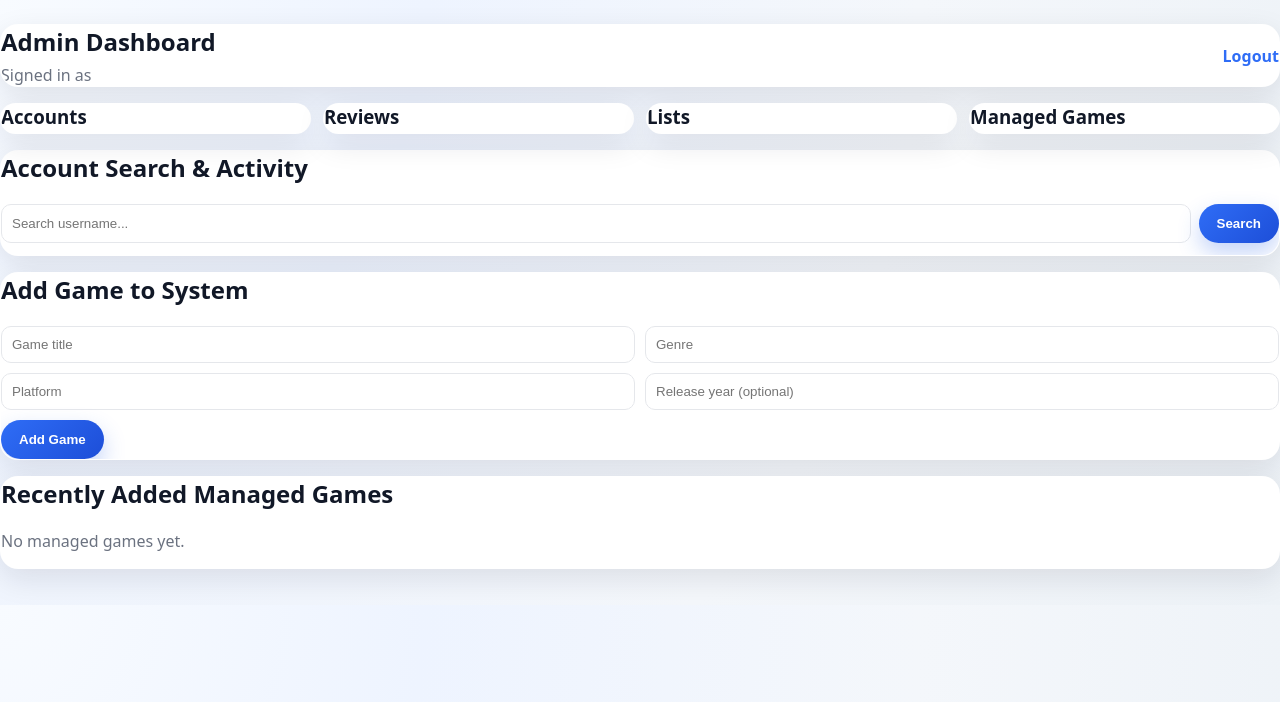
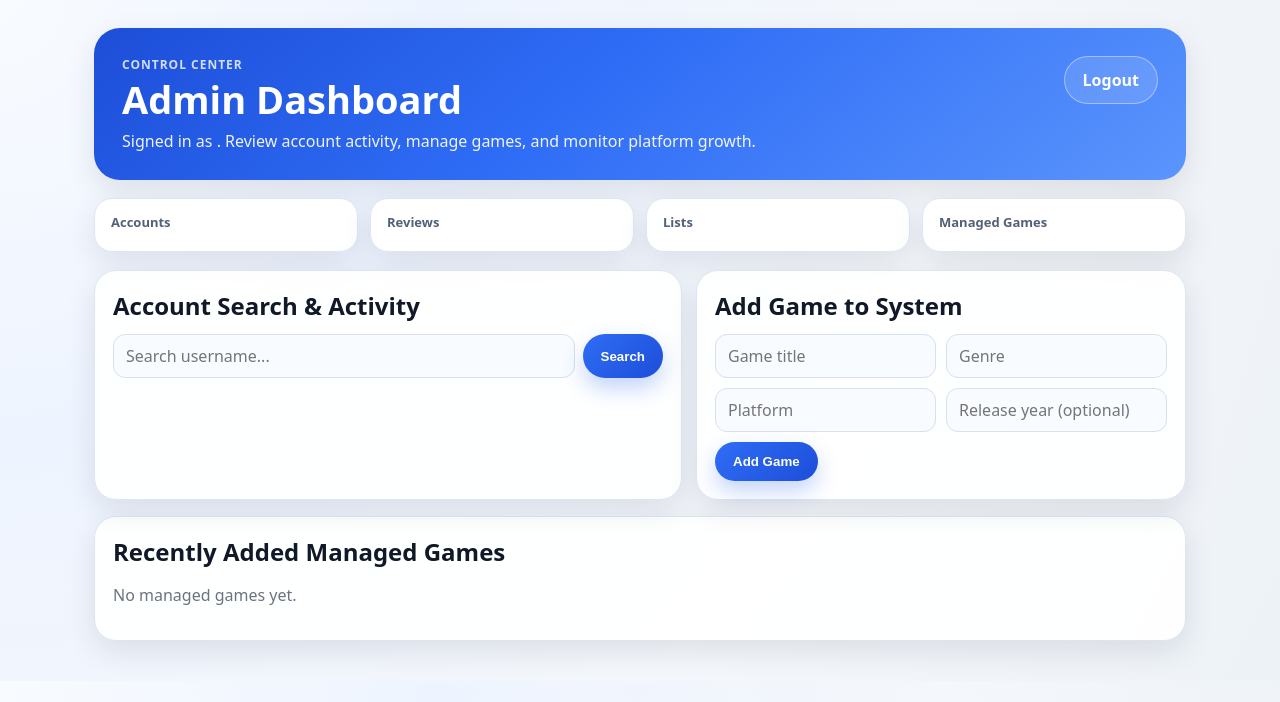
Before and after one commit to BBeres4/SavePointProject, a Flask app: template templates/admin_dashboard.html in a window 1280 px wide. Shown: the top 702 px of the page. Run offline with Flask 3, Linux system fonts and the light colour scheme; the template is opened without the code that fills it, so the values that code supplies are empty.

Commit message:
Update admin_dashboard.html

```diff
--- a/templates/admin_dashboard.html
+++ b/templates/admin_dashboard.html
@@ -7,33 +7,45 @@
   <link rel="stylesheet" href="/static/styles.css" />
 </head>
 <body data-theme="light">
-  <main class="container" style="padding-top:24px;padding-bottom:36px;">
-    <section class="card" style="margin-bottom:16px;">
-      <div style="display:flex;justify-content:space-between;align-items:center;gap:12px;flex-wrap:wrap;">
+   <main class="page admin-page">
+    <section class="admin-hero">
       <div>
-          <h1 style="margin:0;">Admin Dashboard</h1>
-          <p class="muted" style="margin:6px 0 0;">Signed in as <b>{{ admin.username }}</b></p>
+        <p class="admin-eyebrow">Control Center</p>
+        <h1>Admin Dashboard</h1>
+        <p class="admin-subtitle">Signed in as <b>{{ admin.username }}</b>. Review account activity, manage games, and monitor platform growth.</p>
       </div>
-        <a class="link" href="/admin/logout">Logout</a>
-      </div>
+      <a class="ghost-btn admin-logout" href="/admin/logout">Logout</a>
     </section>
 
-    <section class="grid" style="grid-template-columns: repeat(4, minmax(0, 1fr)); gap:12px; margin-bottom:16px;">
-      <article class="card"><h3 style="margin:0 0 4px;">Accounts</h3><div style="font-size:1.5rem;font-weight:700;">{{ metrics.user_count }}</div></article>
-      <article class="card"><h3 style="margin:0 0 4px;">Reviews</h3><div style="font-size:1.5rem;font-weight:700;">{{ metrics.reviews_count }}</div></article>
-      <article class="card"><h3 style="margin:0 0 4px;">Lists</h3><div style="font-size:1.5rem;font-weight:700;">{{ metrics.lists_count }}</div></article>
-      <article class="card"><h3 style="margin:0 0 4px;">Managed Games</h3><div style="font-size:1.5rem;font-weight:700;">{{ metrics.managed_games_count }}</div></article>
+<section class="admin-metrics">
+      <article class="admin-stat-card">
+        <p class="admin-stat-label">Accounts</p>
+        <p class="admin-stat-value">{{ metrics.user_count }}</p>
+      </article>
+      <article class="admin-stat-card">
+        <p class="admin-stat-label">Reviews</p>
+        <p class="admin-stat-value">{{ metrics.reviews_count }}</p>
+      </article>
+      <article class="admin-stat-card">
+        <p class="admin-stat-label">Lists</p>
+        <p class="admin-stat-value">{{ metrics.lists_count }}</p>
+      </article>
+      <article class="admin-stat-card">
+        <p class="admin-stat-label">Managed Games</p>
+        <p class="admin-stat-value">{{ metrics.managed_games_count }}</p>
+      </article>
     </section>
 
-    <section class="card" style="margin-bottom:16px;">
-      <h2 style="margin-top:0;">Account Search & Activity</h2>
-      <form method="GET" action="/admin" style="display:flex;gap:8px;flex-wrap:wrap;margin-bottom:12px;">
-        <input name="q" value="{{ q }}" placeholder="Search username..." style="flex:1;min-width:220px;padding:10px;border-radius:10px;border:1px solid var(--line);background:var(--surface-2);color:var(--text);"/>
+    <section class="admin-layout">
+      <article class="admin-panel">
+        <h2>Account Search & Activity</h2>
+        <form method="GET" action="/admin" class="admin-search-form">
+          <input class="admin-input" name="q" value="{{ q }}" placeholder="Search username..." />
           <button class="primary-btn" type="submit">Search</button>
         </form>
 
        {% if users %}
-        <div style="display:flex;gap:8px;flex-wrap:wrap;margin-bottom:12px;">
+          <div class="admin-user-chips">
             {% for u in users %}
               <a class="chip" href="/admin?q={{ q }}&user_id={{ u.id }}">{{ u.username }}</a>
             {% endfor %}
@@ -43,12 +55,13 @@
         {% endif %}
 
 {% if selected_user %}
-        <h3 style="margin-bottom:6px;">Activity for {{ selected_user.username }}</h3>
-        <p class="muted" style="margin-top:0;">Joined {{ selected_user.created_at }}</p>
+          <div class="admin-user-activity">
+            <h3>Activity for {{ selected_user.username }}</h3>
+            <p class="muted">Joined {{ selected_user.created_at }}</p>
             {% if activity %}
-          <ul style="padding-left:18px; margin:0;">
+              <ul class="admin-activity-list">
                 {% for a in activity %}
-              <li style="margin-bottom:8px;">
+                  <li>
                     <b>{{ a.type }}</b> — {{ a.detail }}
                     <span class="muted">({{ a.at }})</span>
                   </li>
@@ -57,28 +70,32 @@
             {% else %}
               <p class="muted">No activity yet for this account.</p>
             {% endif %}
+          </div>
         {% endif %}
+      </article>
+
+      <article class="admin-panel">
+        <h2>Add Game to System</h2>
+        {% if error %}<div class="error">{{ error }}</div>{% endif %}
+        {% if notice %}<div class="success">{{ notice }}</div>{% endif %}
+        <form method="POST" action="/admin" class="admin-add-game-form">
+          <input class="admin-input" name="title" placeholder="Game title" required />
+          <input class="admin-input" name="genre" placeholder="Genre" />
+          <input class="admin-input" name="platform" placeholder="Platform" />
+          <input class="admin-input" name="release_year" placeholder="Release year (optional)" />
+          <div class="admin-form-actions">
+            <button class="primary-btn" type="submit">Add Game</button>
+          </div>
+        </form>
+      </article>
     </section>
 
-    <section class="card" style="margin-bottom:16px;">
-      <h2 style="margin-top:0;">Add Game to System</h2>
-      {% if error %}<div class="error" style="margin-bottom:10px;">{{ error }}</div>{% endif %}
-      {% if notice %}<div class="success" style="margin-bottom:10px;">{{ notice }}</div>{% endif %}
-      <form method="POST" action="/admin" style="display:grid;grid-template-columns: repeat(2, minmax(0, 1fr));gap:10px;">
-        <input name="title" placeholder="Game title" required style="padding:10px;border-radius:10px;border:1px solid var(--line);background:var(--surface-2);color:var(--text);" />
-        <input name="genre" placeholder="Genre" style="padding:10px;border-radius:10px;border:1px solid var(--line);background:var(--surface-2);color:var(--text);" />
-        <input name="platform" placeholder="Platform" style="padding:10px;border-radius:10px;border:1px solid var(--line);background:var(--surface-2);color:var(--text);" />
-        <input name="release_year" placeholder="Release year (optional)" style="padding:10px;border-radius:10px;border:1px solid var(--line);background:var(--surface-2);color:var(--text);" />
-        <div style="grid-column: 1 / -1;"><button class="primary-btn" type="submit">Add Game</button></div>
-      </form>
-    </section>
-
-    <section class="card">
-      <h2 style="margin-top:0;">Recently Added Managed Games</h2>
+    <section class="admin-panel">
+      <h2>Recently Added Managed Games</h2>
       {% if managed_games %}
-        <ul style="padding-left:18px;margin:0;">
+          <ul class="admin-managed-list">
           {% for g in managed_games %}
-            <li style="margin-bottom:8px;">
+            <li>
               <b>{{ g.title }}</b>
               {% if g.genre %}<span class="muted"> • {{ g.genre }}</span>{% endif %}
               {% if g.platform %}<span class="muted"> • {{ g.platform }}</span>{% endif %}
```
Lines whose indentation alone changed are shown as unchanged.
